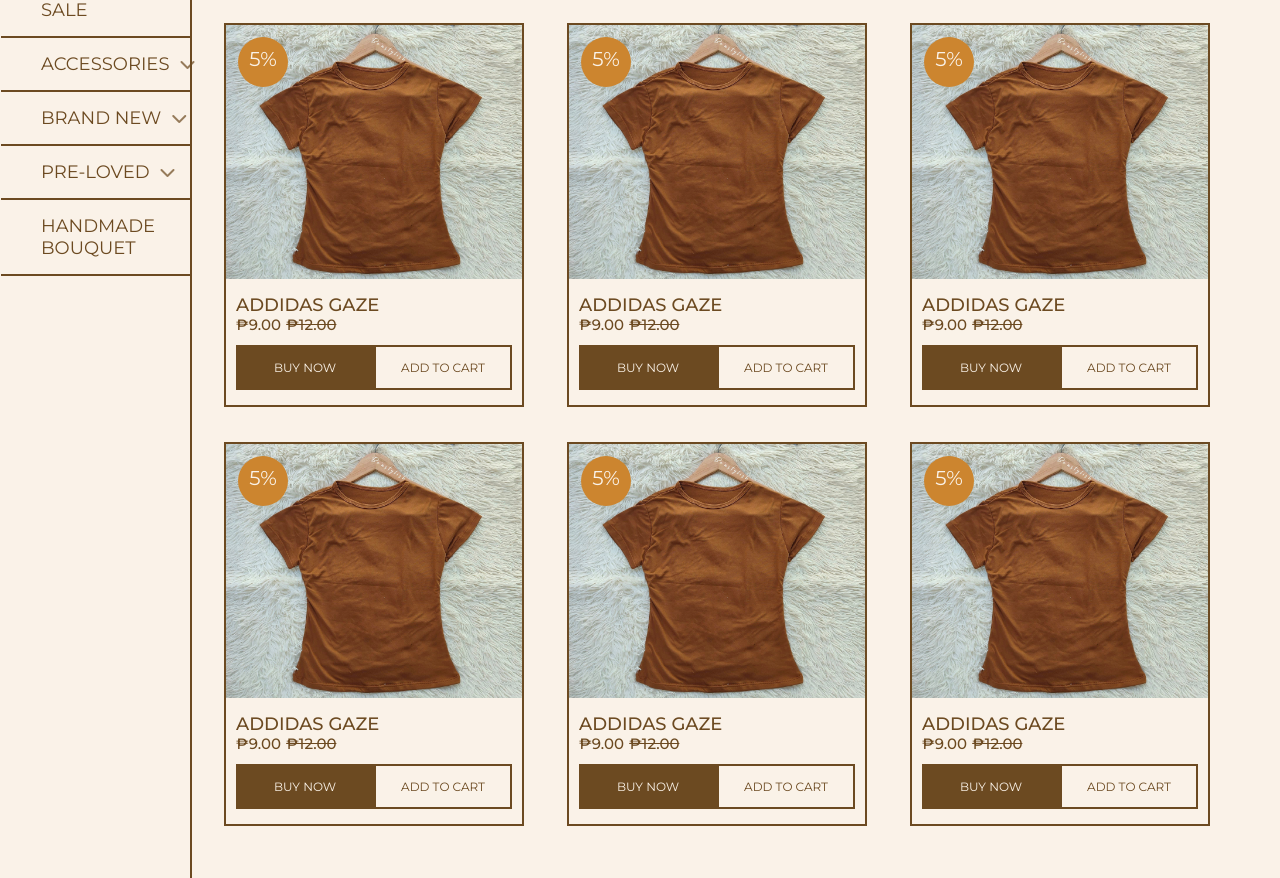
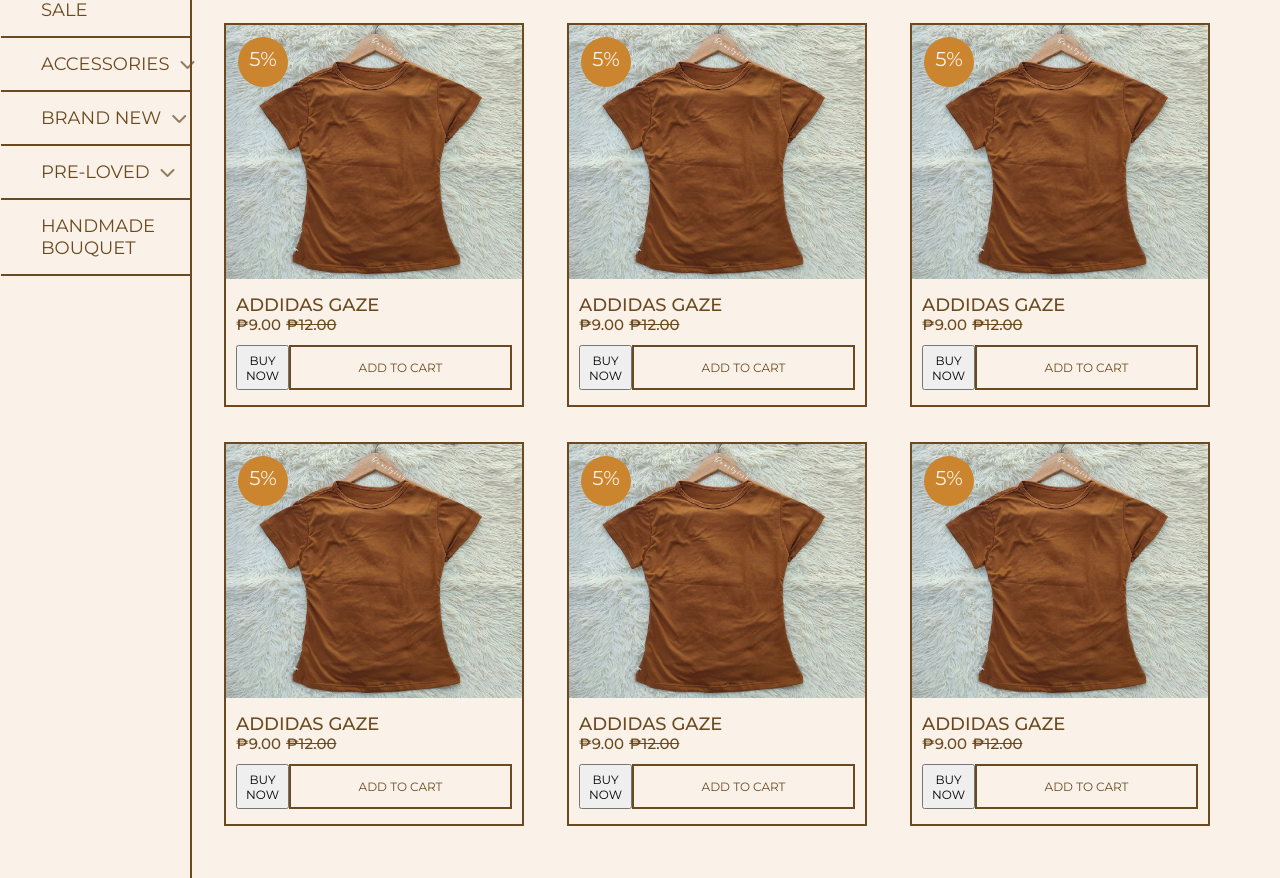
Before and after one commit to eyondk/BEASTYLISH, a PHP site: page /shop.php in a window 1280 px wide. Shown: the part 165-1043 px from the top of the page. Run offline with PHP 8.4, Linux system fonts and the light colour scheme; the visitor is signed in with stand-in values (Sample User, id 1); some libraries are stand-ins or nearby versions; some web fonts are replaced.

Commit message:
Update shop.css
okiss na po

```diff
--- a/css/shop.css
+++ b/css/shop.css
@@ -279,16 +279,10 @@ input[type="search"]::-webkit-search-cancel-button {
     cursor: pointer;
 }
 
-.buy-btn{
-    width: 50%;
-    border: none;
-    color: #faf2e8;
-    background-color: #6c4a21;
-    transition: color 0.3s ease;
-}
+
 
 .add-btn{
-    width: 50%;
+    width: 100%;
     padding: 0.5rem 1rem;
     border: 2px solid #6c4a21;
     color: #6c4a21;
@@ -297,9 +291,7 @@ input[type="search"]::-webkit-search-cancel-button {
 }
 
 
-.buy-btn:hover{
-    background-color: #c77a1cc1;
-}
+
 
 .add-btn:hover{
     border: none;
```
